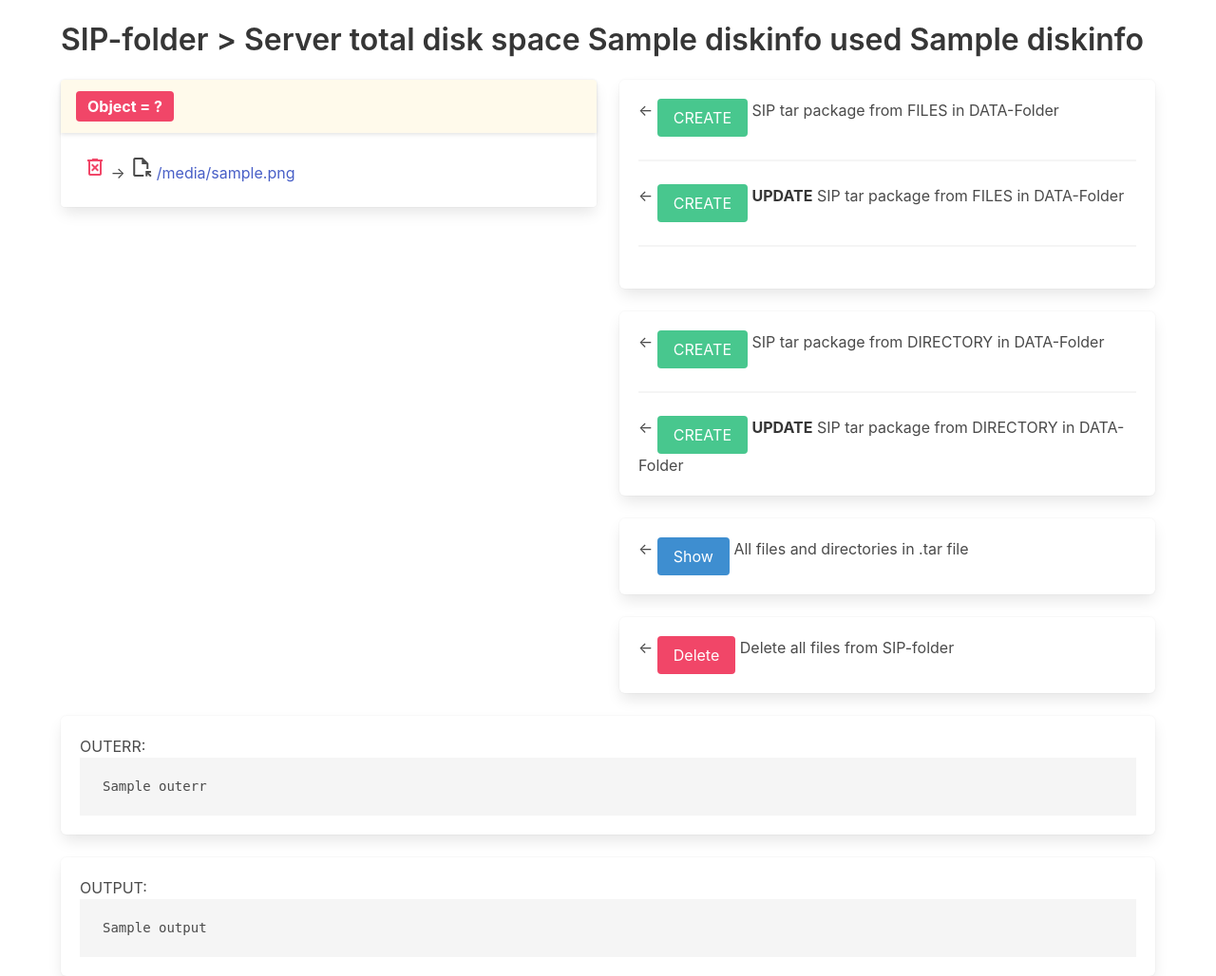
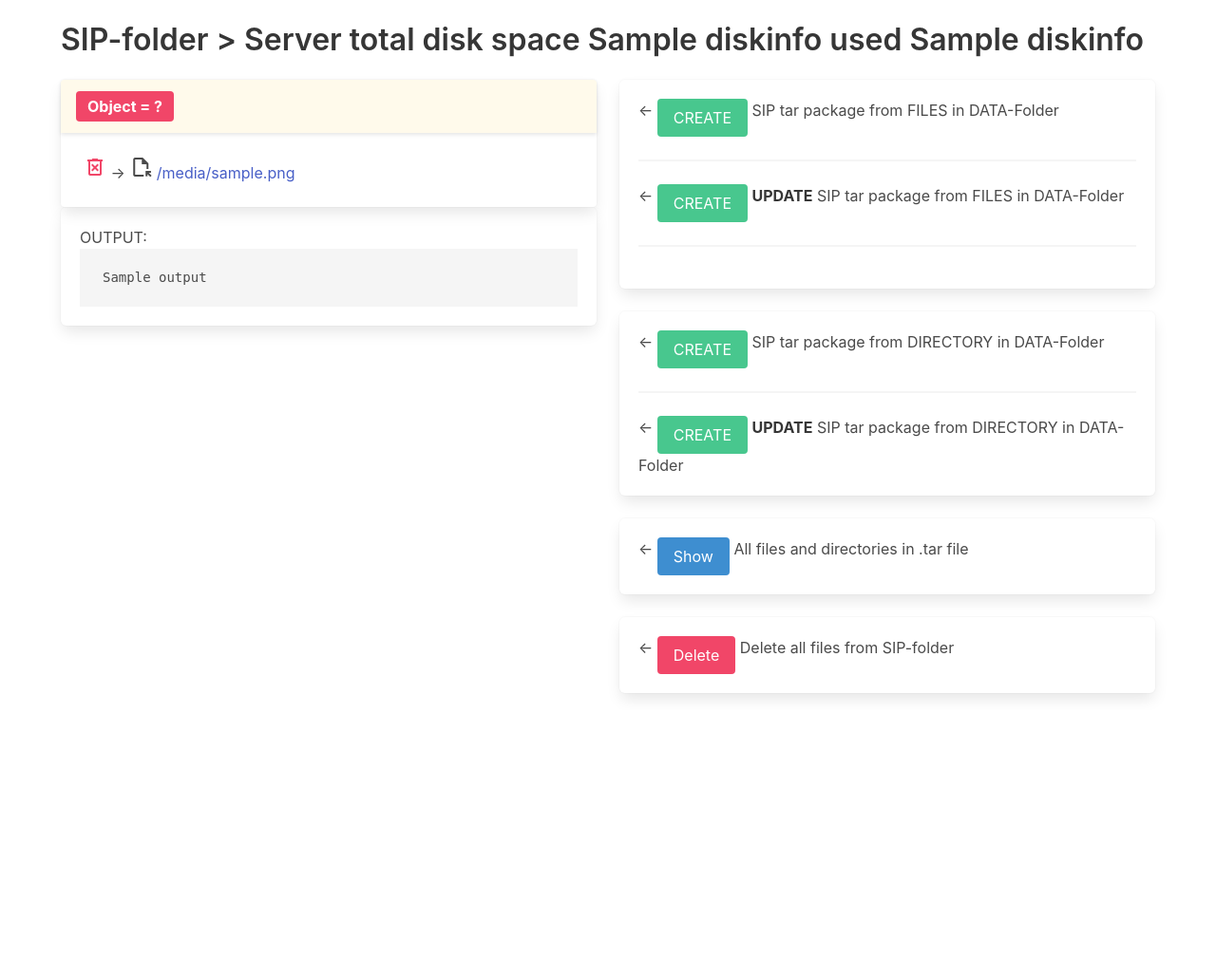
Before and after one commit to FinnishNationalGallery/mediahillo_ng, a Python web app: template templates/sip.html in a window 1280 px wide. Shown: the part 52-1080 px from the top of the page at 95% size. After the commit the page ends 788 px from the top, so only its background shows below. Run offline with Jinja, Linux system fonts and the light colour scheme; the template is opened without the code that fills it: most values are stand-ins (such as "Sample title", 1, 10 or a date in 2020); some libraries are stand-ins or nearby versions.

Commit message:
Update sip.html

```diff
--- a/templates/sip.html
+++ b/templates/sip.html
@@ -64,6 +64,10 @@
             </p>
         </div>
         </div>
+        <div class="box">
+            OUTPUT:
+            <pre>{{ output }}</pre>
+        </div>
     </div>
     <div class="column">
         <div class="notification is-warning">
@@ -102,13 +106,6 @@
     </div>
 </div>
 
-<div class="box">
-    OUTERR:
-    <pre>{{ outerr }}</pre>
-</div>
-<div class="box">
-    OUTPUT:
-    <pre>{{ output }}</pre>
-</div>
+
 
 {% endblock %}
```
